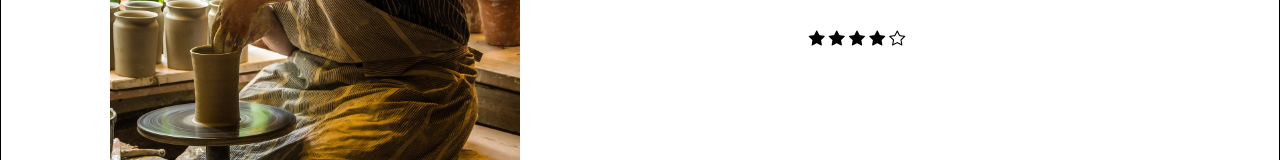
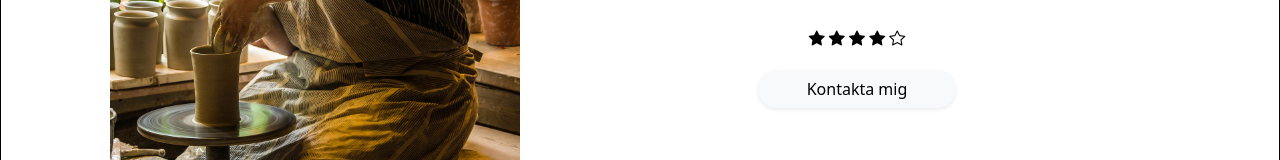
Before and after one commit to FannyRosen/MI-HTML-CSS-EttLitetHem, a website: page index.html in a window 1280 px wide. Shown: the part 1976-2136 px from the top of the page. Drawn offline with nearby package versions, Linux system fonts and the light colour scheme; files whose address does not match are found by name.

Commit message:
Added a button bookmark from "om" to "kontakt"

```diff
--- a/index.html
+++ b/index.html
@@ -170,7 +170,7 @@
                 <i class="bi bi-star-fill"></i>
                 <i class="bi bi-star-fill"></i>
                 <i class="bi bi-star"></i></p>
-
+                <p class="om-p"><a href="#kon" class="btn btn-light px-5 rounded-pill shadow-sm">Kontakta mig</a></p>
             </div>
             </div>
           </div>
```
